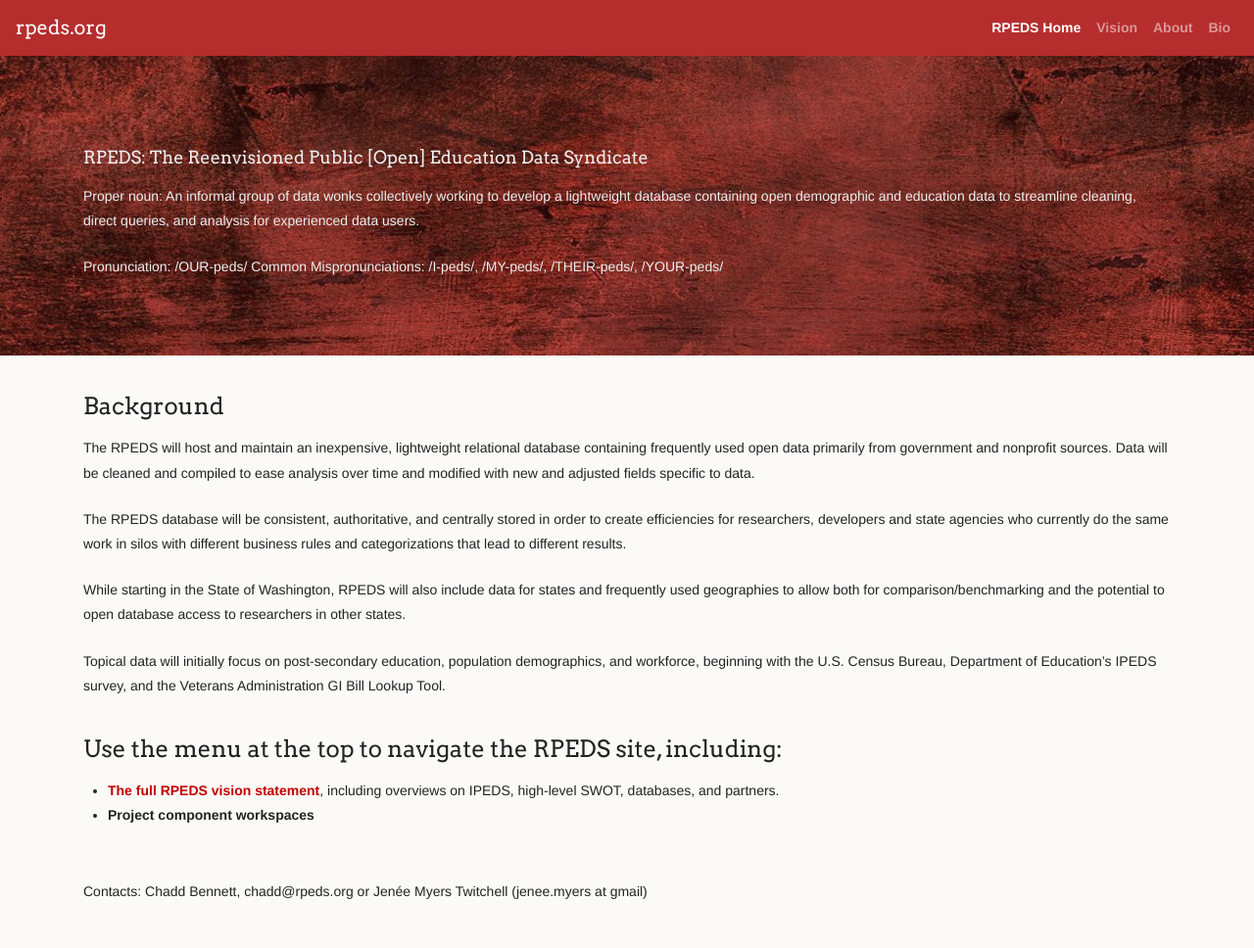
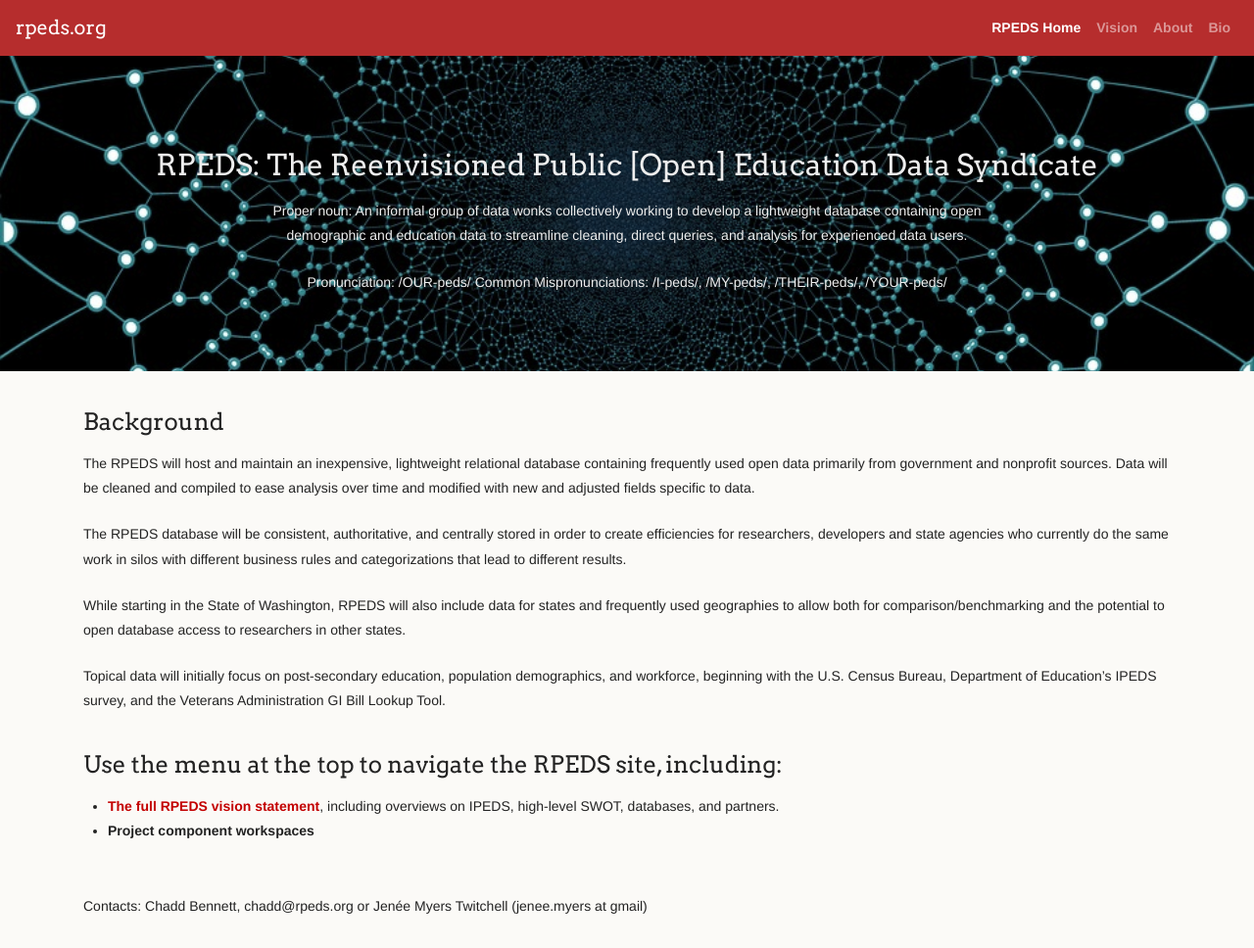
Before and after one commit to rpeds/rpeds.github.io, a Jekyll site: the page built from index.md, in a window 1280 px wide. Shown: the whole page at 98% size. Built offline with Jekyll 4.4.1, drawn with Linux system fonts in a browser that asks for light colours; nearby versions of some CDN libraries; library files that are not in the unit come from our copies; our own code applies the rules of GitHub Pages for plain Markdown files.

```diff
--- a/_layouts/home.html
+++ b/_layouts/home.html
@@ -4,11 +4,11 @@ layout: default
 
 <div class="top-section">
   <div class="container">
-    <div class="top-section-content">
-      <h3>RPEDS: The Reenvisioned Public [Open] Education Data Syndicate</h3>
+    <div class="top-section-content text-center">
+      <h1>RPEDS: The Reenvisioned Public [Open] Education Data Syndicate</h1>
 
       <p>Proper noun: An informal group of data wonks collectively working to develop a lightweight database containing
-        open
+        open <br>
         demographic and education data to streamline cleaning, direct queries, and analysis for experienced data users.
       </p>
 
--- a/assets/css/style.scss
+++ b/assets/css/style.scss
@@ -7,8 +7,9 @@
 
 
 .top-section{
-  background-image: url('../images/red\ bg.jpg');
+  background-image: url('../images/network.jpg');
   background-size: cover;
+  background-position: center;
   filter: grayscale(35%);
 }
 
@@ -19,7 +20,7 @@
 .top-section-content, .page-header{
   padding: 56px 0;
 }
-.top-section-content h3{
+.top-section-content h1{
   color: #eee;
 }
 .top-section-content p{
--- a/index.md
+++ b/index.md
@@ -15,5 +15,5 @@ Topical data will initially focus on post-secondary education, population demogr
 
 ## Use the menu at the top to navigate the RPEDS site, including:
 
--   [**The full RPEDS vision statement**](https://sites.google.com/wsac.wa.gov/rpeds/vision?authuser=0), including overviews on IPEDS, high-level SWOT, databases, and partners.
+-   [**The full RPEDS vision statement**](/vision/), including overviews on IPEDS, high-level SWOT, databases, and partners.
 -   **Project component workspaces**
```
Also changed, not shown: assets/images/network.jpg (added), 1 other file.
